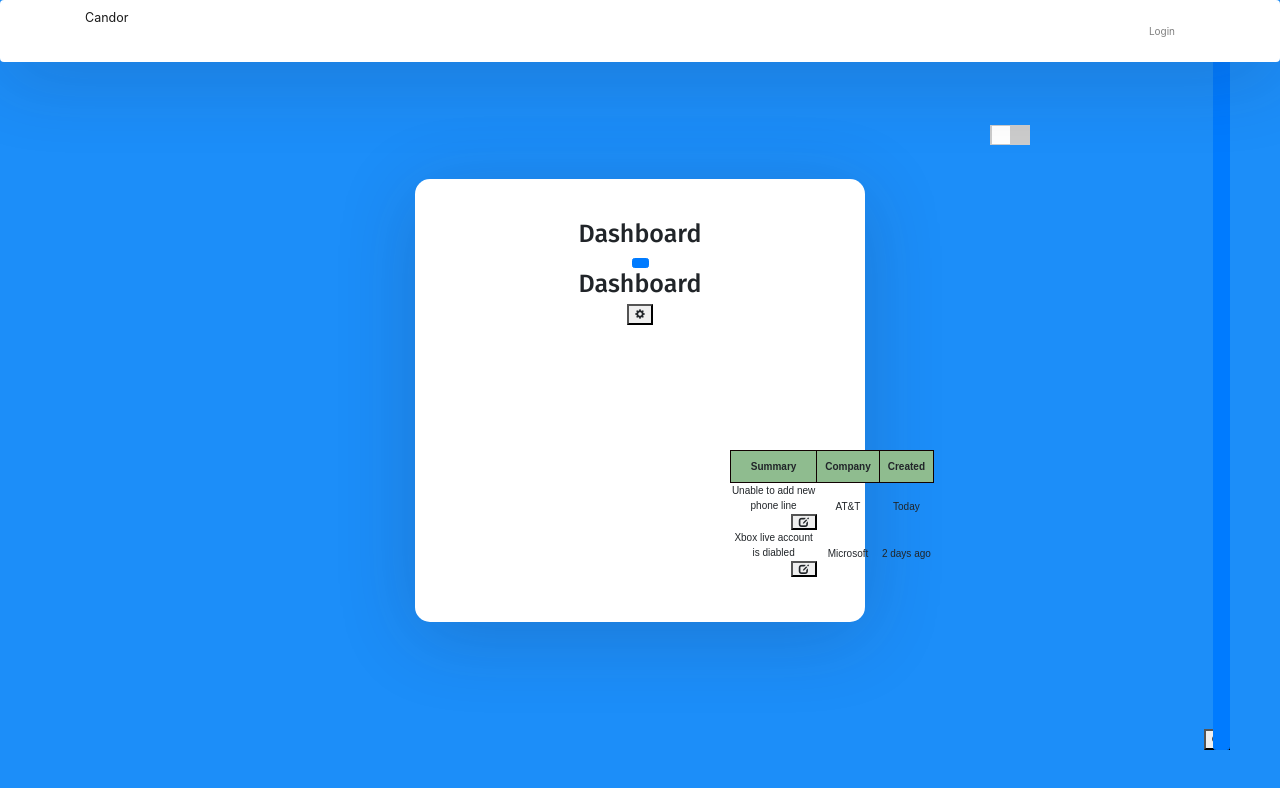
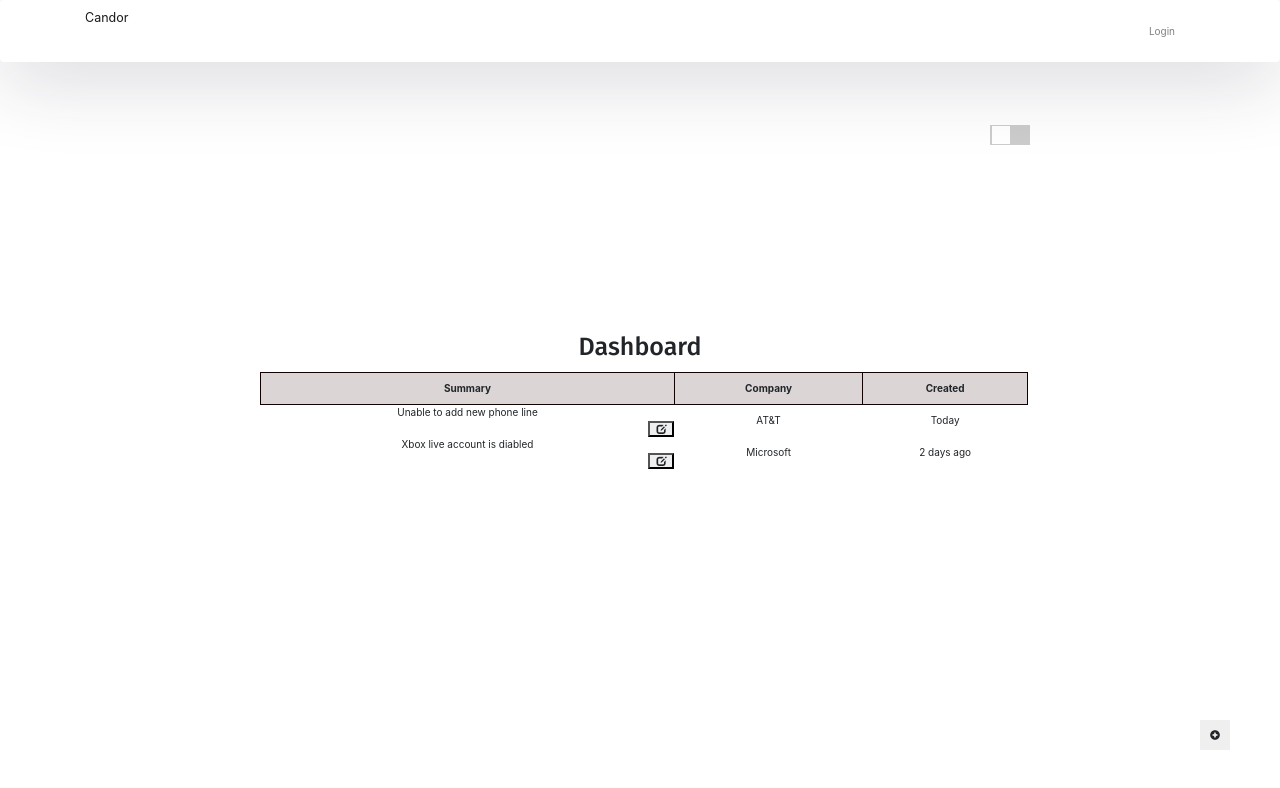
Before and after one commit to batchu/candor-web, a React (Create React App) app: page /dashboard in a window 1280 px wide. Shown: the top 788 px of the page. Built offline with nearby package versions, Linux system fonts and the light colour scheme.

Commit message:
Updated Dashboard css

```diff
--- a/src/App.js
+++ b/src/App.js
@@ -3,13 +3,15 @@ import IssueList from './IssueList'
 import Login from './Login'
 import Dashboard from './Dashboard'
 import Settings from './Settings'
-import {BrowserRouter as Router,
+import {
+    BrowserRouter as Router,
     Switch,
     Route,
-Link} from 'react-router-dom'
+    Link
+} from 'react-router-dom'
 
-class App extends React.Component{
-    render(){
+class App extends React.Component {
+    render() {
         return <Router>
             <div className="App">
                 <nav className="navbar navbar-expand-lg navbar-light fixed-top">
@@ -24,9 +26,7 @@ class App extends React.Component{
                         </div>
                     </div>
                 </nav>
-
-      <div className="auth-wrapper">
-        <div className="auth-inner">
+                <div className="main-wrapper">
                 <Switch>
                     <Route path="/login">
                         <Login />
@@ -39,7 +39,7 @@ class App extends React.Component{
                     </Route>
                 </Switch>
                 </div>
-      </div>
+
             </div>
 
         </Router>
--- a/src/Dashboard.js
+++ b/src/Dashboard.js
@@ -5,12 +5,8 @@ import Button from 'react-bootstrap/Button';
 
 class Dashboard extends React.Component{
     render(){
-        return <div>
+        return <div className="dashboard-wrapper">
             <h1>Dashboard</h1>
-            <Button className="glyphicon glyphicon-cogwheel settingsIcon" >
-
-                </Button>
-
             <IssueList />
             <Button  className="glyphicon glyphicon-circle-empty-plus newIssue" />
 
--- a/src/IssueList.js
+++ b/src/IssueList.js
@@ -3,13 +3,8 @@ import Issue from './Issue'
 
 class IssueList extends React.Component {
     render() {
-        return <div>
-            <h1>Dashboard</h1>
-            <button className="settingsIcon">
-                <div className="glyphicon glyphicon-cog"></div>
-            </button>
+        return <div className="issue-list">
             <label className="switch">
-
                 <div className="slider "></div>
             </label>
             <table id="issueTable">
--- a/src/Login.js
+++ b/src/Login.js
@@ -4,9 +4,11 @@ import React from 'react'
 
 class Login extends React.Component {
 
-    render (){
+  render() {
 
-        return <form>
+    return <div className="auth-wrapper">
+      <div className="auth-inner">
+        <form>
           <h3>Login</h3>
 
           <button class="loginBtn loginBtn--facebook">
@@ -17,6 +19,8 @@ class Login extends React.Component {
             Login with Google
 </button>
         </form>
+      </div>
+    </div>
   }
 }
 
--- a/src/styles/stylesheet.css
+++ b/src/styles/stylesheet.css
@@ -2,11 +2,9 @@
 
 @import url('https://fonts.googleapis.com/css?family=Fira+Sans:400,500,600,700,800');
 
-* {
-  box-sizing: border-box;
-}
+
 body {
-  background: #1C8EF9 !important;
+  background: white !important;
   min-height: 100vh;
   display: flex;
   font-weight: 400;
@@ -18,6 +16,7 @@ h1,h2,h3,h4,h5,h6,label,span {
   font-family: 'Fira Sans', sans-serif;
 }
 
+
 body, html, .App, #root, .auth-wrapper {
   width: 100%;
   height: 100%;
@@ -28,7 +27,14 @@ body, html, .App, #root, .auth-wrapper {
   box-shadow: 0px 14px 80px rgba(34, 35, 58, 0.2);
 }
 
-.auth-wrapper {
+.main-wrapper {
+  display: flex;
+  justify-content: center;
+  flex-direction: column;
+  text-align: center;
+  height: 100%;
+}
+.auth-wrapper  {
   display: flex;
   justify-content: center;
   flex-direction: column;
@@ -125,6 +131,10 @@ body, html, .App, #root, .auth-wrapper {
     position: absolute;
     bottom: 50px;
     right: 50px;
+    height: 30px;
+    width: 30px;
+    border: none;
+    background-color: none;
 }
 .switch {
     position: absolute;
@@ -182,10 +192,9 @@ body, html, .App, #root, .auth-wrapper {
   }
 
 table {
-    font-family: arial, sans-serif;
     border-collapse: collapse;
     width: 60%;
-    margin-top: 125px;
+    margin-top: 10px;
     margin-left: 260px;
   }
 
@@ -193,7 +202,8 @@ table {
     border: 1px solid #110101;
     text-align: center;
     padding: 8px;
-    background-color:darkseagreen;
+    background-color:rgb(219, 213, 213);
+
   }
  td.content{
      width:80%;
@@ -208,3 +218,7 @@ table {
   tr:hover{
       background-color: #f2eeed;
   }
+
+.dashboard-wrapper{
+  align-items:baseline;
+}
```
Lines whose indentation alone changed are shown as unchanged.
